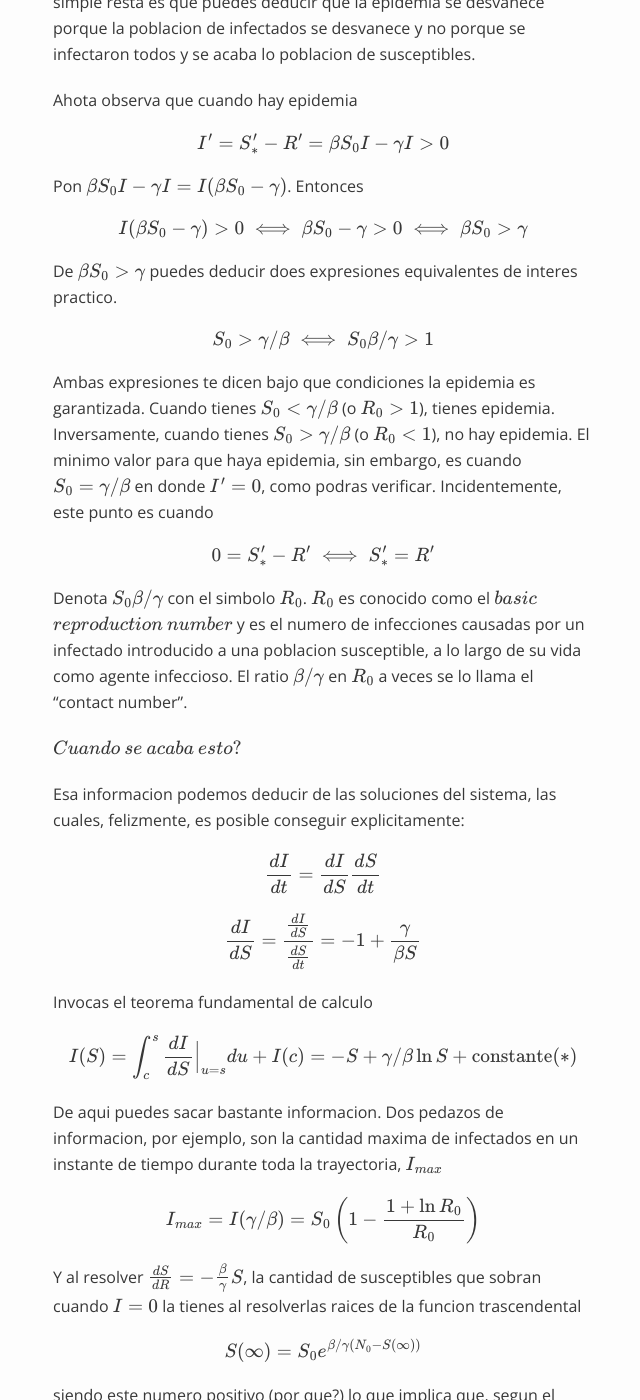
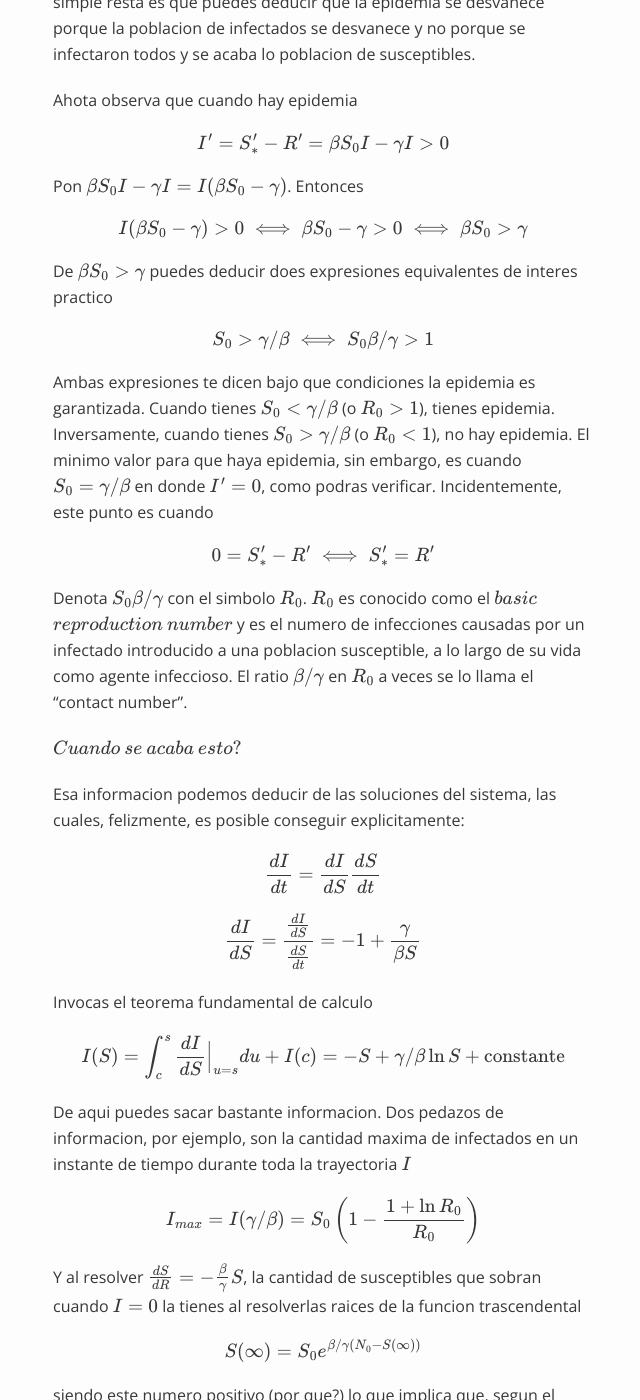
Before and after one commit to Caquita-beep/Caquita-beep.github.io, a Jekyll site: the page built from _posts/2020-03-27-Simulacion-COVID-19-Ecuador-con-modelo-SIR.md, in a window 1280 px wide and 1400 px high, scrolled down 3288 px. Shown: the whole window, without its empty margins (317-957 px from the left). Built offline with Jekyll 4.4.1, drawn with Linux system fonts in a browser that asks for light colours; formulas are drawn with MathJax 3; a script that is not in the unit is left out; some of the changed text lies outside the part shown.

Commit message:
Update 2020-03-27-Simulacion-COVID-19-Ecuador-con-modelo-SIR.md

```diff
--- a/_posts/2020-03-27-Simulacion-COVID-19-Ecuador-con-modelo-SIR.md
+++ b/_posts/2020-03-27-Simulacion-COVID-19-Ecuador-con-modelo-SIR.md
@@ -23,11 +23,11 @@ Ahora bien, resulta que el modelo en epidemologia mas sencillo y que nos puede d
 
 Ahora dejenme introducirles el modesto modelo $SIR$:
 
-$$ \frac{dS}{dt} = - \beta SI \ \ \ (1)$$
+$$ \frac{dS}{dt} = - \beta SI \ \ \ \ \ (1)$$
 
-$$ \frac{dI}{dt} = \beta SI - \gamma I \ \ \ (2) $$
+$$ \frac{dI}{dt} = \beta SI - \gamma I \ \ \ \ \ (2) $$
 
-$$ \frac{dR}{dt} = \gamma I \ \ \ (3) $$
+$$ \frac{dR}{dt} = \gamma I \ \ \ \ \ (3) $$
 
 con las condiciones iniciales $S(0) = S_0 >0, I(0) = I_0 >0$, $R(0) = 0$. Fijate que $S(t) + I(t) +  R(t) =  S_0 + I_0 = N$, ya que la poblacion, por asuncion, es constante.
 
@@ -58,11 +58,11 @@ Pon $\beta S_0I - \gamma I = I(\beta S_0 - \gamma)$. Entonces
 
 $$I(\beta S_0 - \gamma) > 0 \iff  \beta S_0 - \gamma > 0  \iff \beta S_0 > \gamma $$
 
-De $\beta S_0 > \gamma$ puedes deducir does expresiones equivalentes de interes practico.
+De $\beta S_0 > \gamma$ puedes deducir does expresiones equivalentes de interes practico
 
 $$S_0 >\gamma/\beta \iff S_0\beta/\gamma > 1 $$
 
-Ambas expresiones te dicen bajo que condiciones la epidemia es garantizada. Cuando tienes $S_0 <\gamma/\beta$ (o $R_0 > 1$), tienes epidemia. Inversamente, cuando tienes $S_0 >\gamma/\beta$ (o $R_0 < 1$), no hay epidemia. El minimo valor para que haya epidemia, sin embargo, es cuando $S_0 = \gamma/\beta$ en donde $I' = 0$, como podras verificar. Incidentemente, este punto es cuando
+Ambas expresiones te dicen bajo que condiciones la epidemia es garantizada. Cuando tienes $S_0 <\gamma/\beta \$ (o $R_0 > 1$), tienes epidemia. Inversamente, cuando tienes $S_0 >\gamma/\beta \$ (o $R_0 < 1$), no hay epidemia. El minimo valor para que haya epidemia, sin embargo, es cuando $S_0 = \gamma/\beta$ en donde $I' = 0$, como podras verificar. Incidentemente, este punto es cuando
 
 $$ 0 = S'_{*}  - R' \iff  S'_{*}  = R' $$
 
@@ -78,9 +78,9 @@ $$ \frac{dI}{dS} = \frac{ \frac{dI}{dS}}{ \frac{dS}{dt}} = -1 + \frac{\gamma}{\b
 
 Invocas el teorema fundamental de calculo
 
-$$ I(S) = \int_c^s \frac{dI}{dS}\Bigr|_{u=s}du + I(c) = -S + \gamma/\beta \ln{S}+ \text{constante} (*) $$
+$$ I(S) = \int_c^s \frac{dI}{dS}\Bigr|_{u=s}du + I(c) = -S + \gamma/\beta \ln{S}+ \text{constante} $$
 
-De aqui puedes sacar bastante informacion. Dos pedazos de informacion, por ejemplo, son la cantidad maxima de infectados en un instante de tiempo durante toda la trayectoria, $I_{max}$
+De aqui puedes sacar bastante informacion. Dos pedazos de informacion, por ejemplo, son la cantidad maxima de infectados en un instante de tiempo durante toda la trayectoria $I$
 
 $$I_{max} = I(\gamma/\beta) = S_0\left( 1 - \frac{1 + \ln{R_0}}{R_0}\right) $$
 
```
